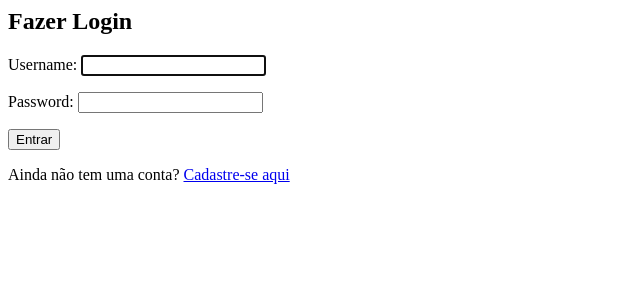
After one commit to leobrda/forCollectors, a Django app: page /accounts/login/ in a window 1280 px wide. The commit adds this page. Shown: the top 300 px of the page, without its empty margins (0-640 px from the left). Run offline with Django 5.2, Linux system fonts and the light colour scheme.

Commit message:
Implementa sistema de login, logout e configurações de redirecionamento

```diff
--- /dev/null
+++ b/accounts/templates/accounts/login.html
@@ -0,0 +1,9 @@
+<h2>Fazer Login</h2>
+
+<form method="post">
+    {% csrf_token %}
+    {{ form.as_p }}
+    <button type="submit">Entrar</button>
+</form>
+
+<p>Ainda não tem uma conta? <a href="{% url 'signup' %}">Cadastre-se aqui</a></p>
--- a/accounts/urls.py
+++ b/accounts/urls.py
@@ -1,6 +1,9 @@
 from django.urls import path
+from django.contrib.auth import views as auth_views
 from . import views
 
 urlpatterns = [
     path('signup/', views.signup_view, name='signup'),
+    path('login/', auth_views.LoginView.as_view(template_name='accounts/login.html'), name='login'),
+    path('logout/', auth_views.LogoutView.as_view(), name='logout'),
 ]
--- a/core/settings.py
+++ b/core/settings.py
@@ -139,3 +139,6 @@ CLOUDINARY_STORAGE = {
 DEFAULT_FILE_STORAGE = 'cloudinary_storage.storage.MediaCloudinaryStorage'
 
 MEDIA_URL = '/media/'
+
+LOGIN_REDIRECT_URL = 'album_list'
+LOGOUT_REDIRECT_URL = 'login'
```
Also changed, not shown: albums/templates/albums/album_list.html (+13 -0 lines), db.sqlite3.
